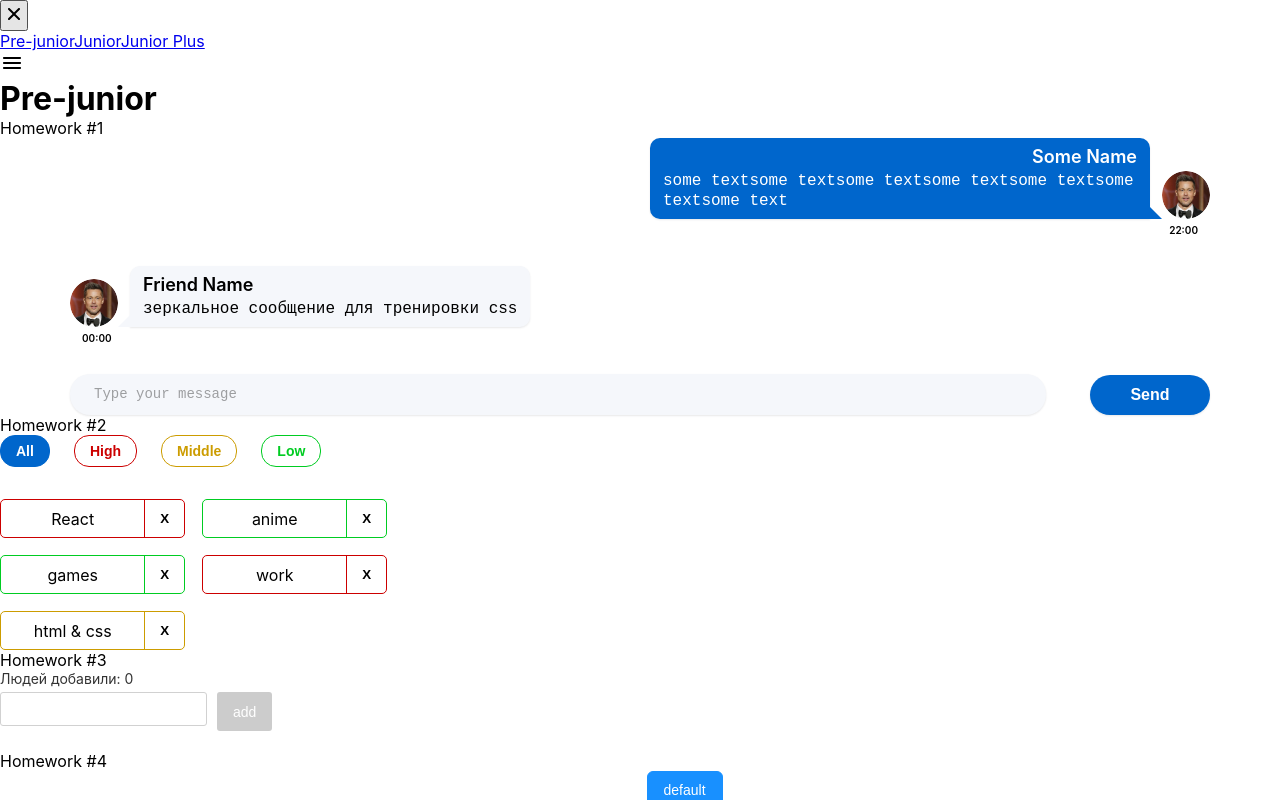
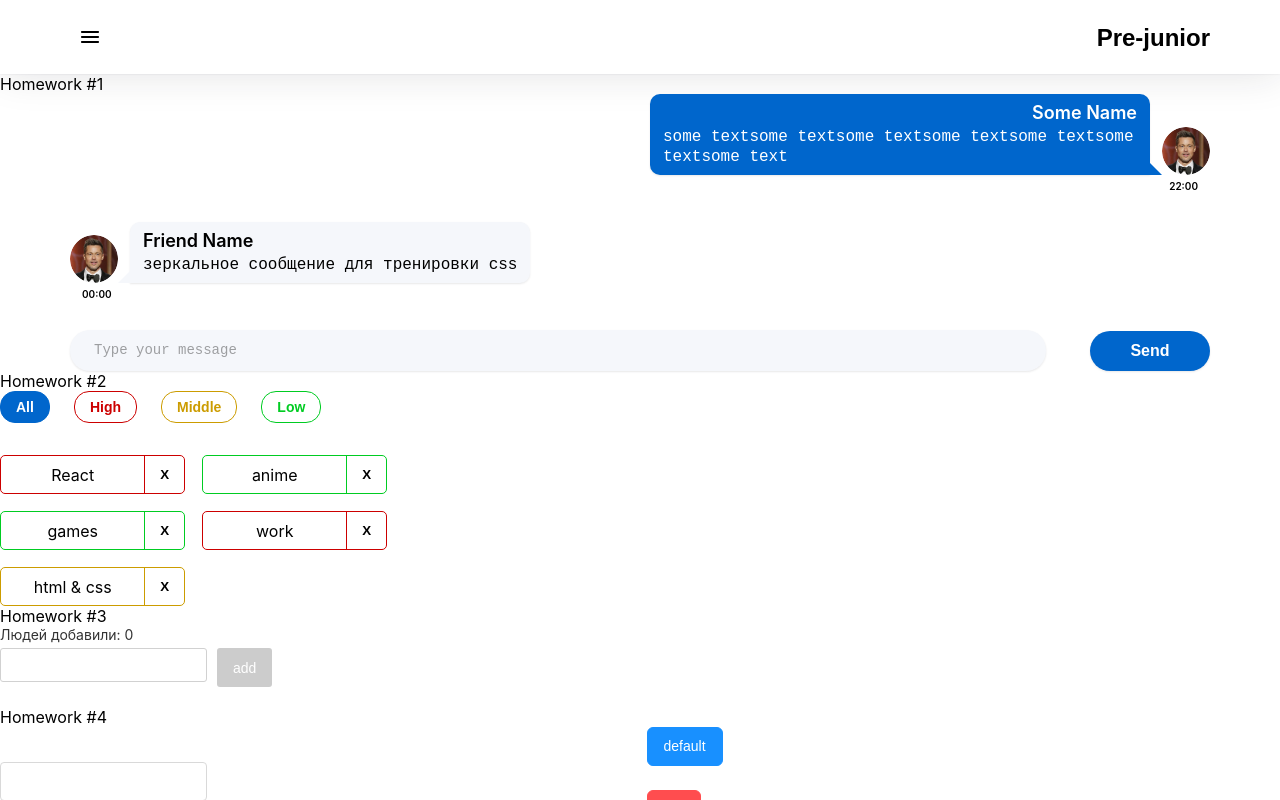
Before and after one commit to BaykovAleksandr/hw-sprint2, a React (Create React App) app: page /#/pre-junior in a window 1280 px wide. Shown: the top 800 px of the page. Built offline with nearby package versions, Linux system fonts and the light colour scheme.

Commit message:
add styles and className logic for sidebar

```diff
--- a/src/s2-homeworks/hw05/header/Header.module.css
+++ b/src/s2-homeworks/hw05/header/Header.module.css
@@ -1,8 +1,23 @@
 .burgerMenuIcon {
+    cursor: pointer;
+    padding: 8px;
 }
 
 .header {
+    display: flex;
+    justify-content: space-between;
+    align-items: center;
+    padding: 17px 70px;
+    background: #FFFFFF;
+    box-shadow: 0px 0px 40px rgba(29, 33, 38, 0.13), 0px 0px 2px rgba(29, 33, 38, 0.1);
 }
 
 .header h1 {
+    font-family: 'Montserrat', sans-serif;
+    font-style: normal;
+    font-weight: 600;
+    font-size: 24px;
+    line-height: 29px;
+    color: #000000;
+    margin: 0;
 }
--- a/src/s2-homeworks/hw05/sidebar/Sidebar.module.css
+++ b/src/s2-homeworks/hw05/sidebar/Sidebar.module.css
@@ -1,25 +1,68 @@
 .sidebar {
+    position: fixed;
+    left: -100%;
+    top: 0;
+    height: 100%;
+    width: 317px;
+    background: #FFFFFF;
+    box-shadow: 0px 10px 40px rgba(29, 33, 38, 0.13), 0px 1px 2px rgba(29, 33, 38, 0.1);
+    transition: left 0.3s ease-in-out;
+    z-index: 100;
 }
 
 .sidebar.open {
+    left: 0;
 }
 
 .background {
+    position: fixed;
+    top: 0;
+    left: 0;
+    width: 100%;
+    height: 100%;
+    background: #000000;
+    opacity: 0.3;
+    z-index: 99;
 }
 
 .nav {
+    display: flex;
+    flex-direction: column;
+    padding: 63px 70px;
+    gap: 45px;
 }
 
 .nav a {
+    font-family: 'Montserrat', sans-serif;
+    font-style: normal;
+    font-weight: 600;
+    font-size: 22px;
+    line-height: 27px;
+    color: #000000;
+    text-decoration: none;
+    transition: color 0.2s ease;
 }
 
 .nav a:hover {
+    color: #58ACFF;
 }
 
 .nav a.active {
+    color: #0059B2;
+    text-decoration: underline;
 }
+
 .close {
+    position: absolute;
+    top: 16px;
+    right: 24px;
+    background: none;
+    border: none;
+    cursor: pointer;
+    padding: 8px;
 }
 
 .close img {
+    width: 24px;
+    height: 24px;
 }
--- a/src/s2-homeworks/hw05/sidebar/Sidebar.tsx
+++ b/src/s2-homeworks/hw05/sidebar/Sidebar.tsx
@@ -1,5 +1,5 @@
 import React, {FC} from 'react'
-import {NavLink} from 'react-router-dom'
+import {NavLink, useLocation} from 'react-router-dom'
 import s from './Sidebar.module.css'
 import {PATH} from '../Pages'
 import closeIcon from './closeOutline.svg'
@@ -12,41 +12,40 @@ type PropsType = {
 export const Sidebar: FC<PropsType> = ({open, handleClose}) => {
     const sidebarClass = s.sidebar
         + (open ? ' ' + s.open : '')
+    const location = useLocation();
     return (
       <>
         {/*затемнение справа от открытого меню*/}
-            {open && <div className={s.background} onClick={handleClose}/>}
+        {open && <div className={s.background} onClick={handleClose} />}
 
         <aside className={sidebarClass}>
           <button className={s.close} onClick={handleClose}>
-                    <img
-                        src={closeIcon}
-                        alt="close sidebar"
-                        id={'hw5-menu-close'}
-                    />
+            <img src={closeIcon} alt="close sidebar" id={"hw5-menu-close"} />
           </button>
-
-                <nav id={'hw5-menu'} className={s.nav}>
+          {/* в файле Sidebar.tsx дописать className так чтоб вешался класс s.active
+          когда мы уже на соответствующей странице */}
+          <nav id={"hw5-menu"} className={s.nav}>
             <NavLink
-                        id={'hw5-pre-junior-link'}
+              id={"hw5-pre-junior-link"}
               to={PATH.PRE_JUNIOR}
               onClick={handleClose}
-                        // className={...} // делает студент
+              className={location.pathname === PATH.PRE_JUNIOR ? s.active : ""} // делает студент
             >
               Pre-junior
             </NavLink>
             <NavLink
-                        id={'hw5-junior-link'}
+              id={"hw5-junior-link"}
               to={PATH.JUNIOR}
               onClick={handleClose}
-                        // className={...} // делает студент
+              className={location.pathname === PATH.JUNIOR ? s.active : ""}
             >
               Junior
             </NavLink>
             <NavLink
-                        id={'hw5-junior-plus-link'}
+              id={"hw5-junior-plus-link"}
               to={PATH.JUNIOR_PLUS}
               onClick={handleClose}
+              className={location.pathname === PATH.JUNIOR_PLUS ? s.active : ""}
               // className={...} // делает студент
             >
               Junior Plus
@@ -54,5 +53,5 @@ export const Sidebar: FC<PropsType> = ({open, handleClose}) => {
           </nav>
         </aside>
       </>
-    )
+    );
 }
```
Lines whose indentation alone changed are shown as unchanged.
